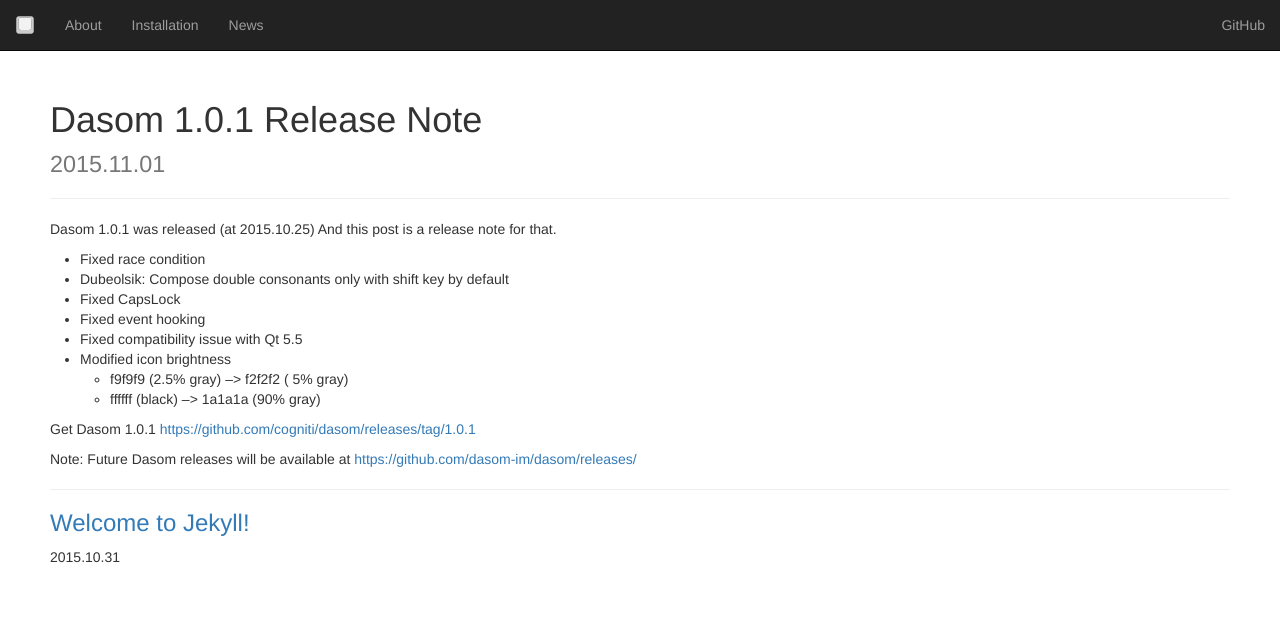
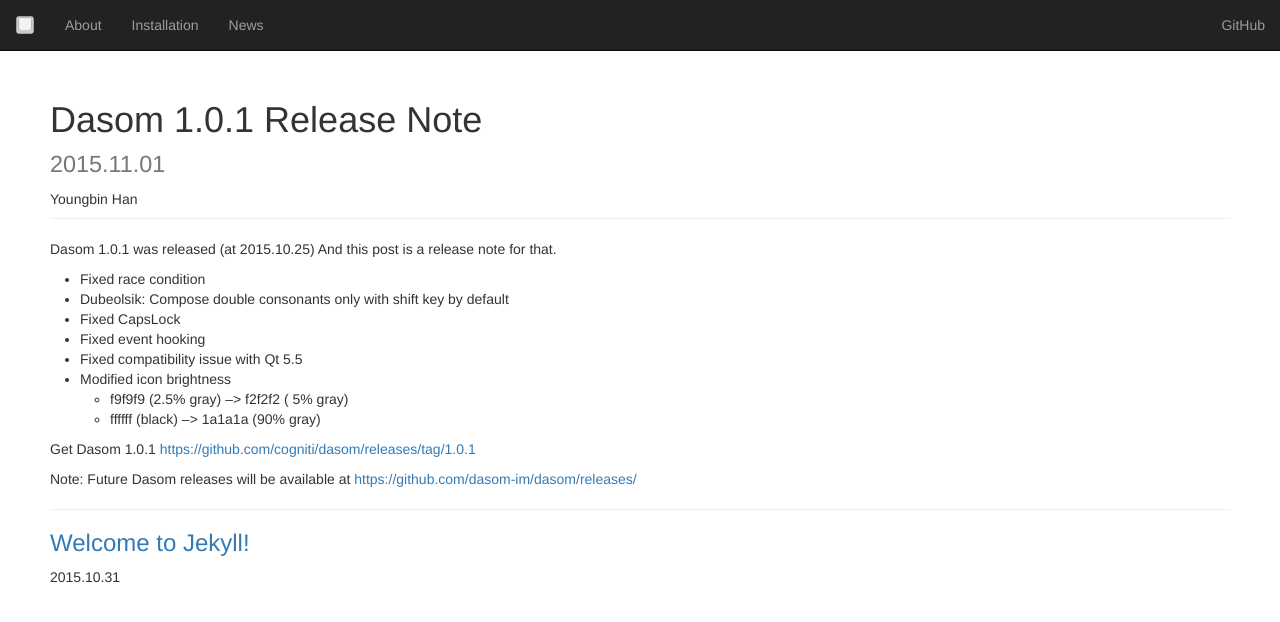
Before and after one commit to dasom-im/dasom-im.github.io, a Jekyll site: the page built from _posts/2015-11-01-dasom-1.0.1-release-note.md, in a window 1280 px wide. Shown: the top 622 px of the page. Built offline with Jekyll 4.4.1, drawn with Linux system fonts in a browser that asks for light colours.

Commit message:
Update 2015-11-01-dasom-1.0.1-release-note.md

```diff
--- a/_posts/2015-11-01-dasom-1.0.1-release-note.md
+++ b/_posts/2015-11-01-dasom-1.0.1-release-note.md
@@ -3,6 +3,7 @@
 title:  "Dasom 1.0.1 Release Note"
 date:   2015-11-01
 tags: new-release
+author : Youngbin Han
 ---
 
 Dasom 1.0.1 was released (at 2015.10.25)
```
